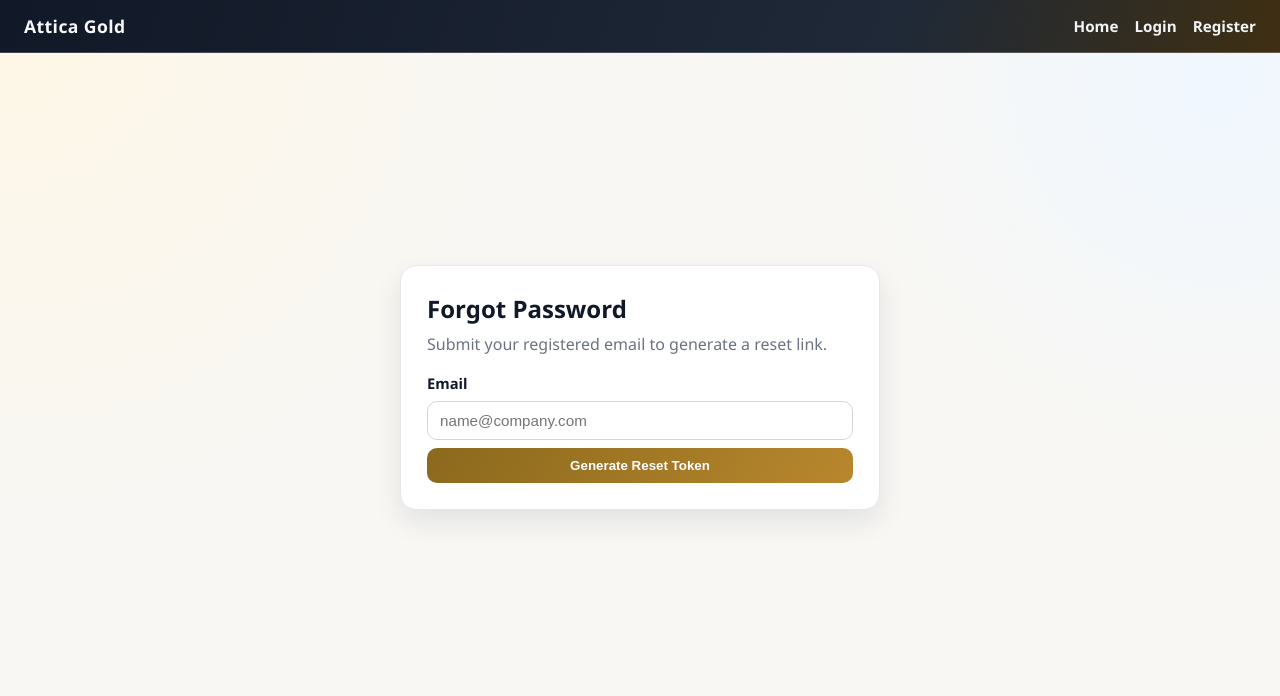
After one commit to Kaif0333/Attica-Gold-Project, a FastAPI app: template templates/forgot_password.html in a window 1280 px wide. The commit adds this page. Shown: the top 696 px of the page. Run offline with FastAPI, Linux system fonts and the light colour scheme; the template is opened without the code that fills it, so the values that code supplies are empty.

Commit message:
feat: enforce strong passwords and add secure reset-password workflow

```diff
--- a/app/main.py
+++ b/app/main.py
@@ -1,4 +1,4 @@
-from datetime import datetime
+from datetime import datetime, timedelta, timezone
 
 from fastapi import Depends, FastAPI, Form, Request
 from fastapi.responses import HTMLResponse, RedirectResponse
@@ -16,7 +16,13 @@ from app.migrations import run_migrations
 from app.models import Appointment, User
 from app.observability import configure_logging, request_logging_middleware
 from app.routers import api_v1, auth, health
-from app.security import hash_password, verify_password
+from app.security import (
+    generate_reset_token,
+    hash_password,
+    hash_reset_token,
+    validate_password_policy,
+    verify_password,
+)
 from app.settings import get_settings
 
 settings = get_settings()
@@ -221,23 +227,21 @@ def register(
             status_code=403,
         )
 
+    password_ok, password_error = validate_password_policy(password)
+    if not password_ok:
+        return templates.TemplateResponse(
+            request,
+            "register.html",
+            {"error": password_error, "csrf_token": get_or_create_csrf_token(request)},
+            status_code=400,
+        )
+
     existing_user = db.query(User).filter(User.email == email).first()
     if existing_user:
         return templates.TemplateResponse(
             request,
             "register.html",
             {"error": "Email already registered", "csrf_token": get_or_create_csrf_token(request)},
-            status_code=400,
-        )
-
-    if len(password) < 6:
-        return templates.TemplateResponse(
-            request,
-            "register.html",
-            {
-                "error": "Password must be at least 6 characters",
-                "csrf_token": get_or_create_csrf_token(request),
-            },
             status_code=400,
         )
 
@@ -305,6 +309,141 @@ def admin_dashboard(request: Request, db: Session = Depends(get_db)):
     )
 
 
+@app.get("/forgot-password", response_class=HTMLResponse)
+def forgot_password_page(request: Request):
+    if request.session.get("user_id"):
+        return RedirectResponse("/dashboard", status_code=303)
+    return templates.TemplateResponse(
+        request,
+        "forgot_password.html",
+        {"csrf_token": get_or_create_csrf_token(request), "flash": pop_flash(request)},
+    )
+
+
+@app.post("/forgot-password", response_class=HTMLResponse)
+def forgot_password(
+    request: Request,
+    email: str = Form(...),
+    csrf_token: str = Form(...),
+    db: Session = Depends(get_db),
+):
+    if not validate_csrf_token(request, csrf_token):
+        return templates.TemplateResponse(
+            request,
+            "forgot_password.html",
+            {
+                "error": "Invalid security token. Please refresh and try again.",
+                "csrf_token": get_or_create_csrf_token(request),
+            },
+            status_code=403,
+        )
+
+    message = "If the account exists, reset instructions have been generated."
+    reset_token = None
+    user = db.query(User).filter(User.email == email).first()
+    if user:
+        raw_token = generate_reset_token()
+        user.reset_token_hash = hash_reset_token(raw_token)
+        user.reset_token_expires_at = datetime.now(timezone.utc) + timedelta(
+            minutes=settings.reset_token_ttl_minutes
+        )
+        db.commit()
+        if settings.expose_reset_token_in_response:
+            reset_token = raw_token
+
+    return templates.TemplateResponse(
+        request,
+        "forgot_password.html",
+        {
+            "message": message,
+            "reset_token": reset_token,
+            "csrf_token": get_or_create_csrf_token(request),
+        },
+    )
+
+
+@app.get("/reset-password", response_class=HTMLResponse)
+def reset_password_page(request: Request, token: str = ""):
+    if request.session.get("user_id"):
+        return RedirectResponse("/dashboard", status_code=303)
+    return templates.TemplateResponse(
+        request,
+        "reset_password.html",
+        {"token": token, "csrf_token": get_or_create_csrf_token(request)},
+    )
+
+
+@app.post("/reset-password", response_class=HTMLResponse)
+def reset_password(
+    request: Request,
+    token: str = Form(...),
+    new_password: str = Form(...),
+    csrf_token: str = Form(...),
+    db: Session = Depends(get_db),
+):
+    if not validate_csrf_token(request, csrf_token):
+        return templates.TemplateResponse(
+            request,
+            "reset_password.html",
+            {
+                "error": "Invalid security token. Please refresh and try again.",
+                "token": token,
+                "csrf_token": get_or_create_csrf_token(request),
+            },
+            status_code=403,
+        )
+
+    password_ok, password_error = validate_password_policy(new_password)
+    if not password_ok:
+        return templates.TemplateResponse(
+            request,
+            "reset_password.html",
+            {
+                "error": password_error,
+                "token": token,
+                "csrf_token": get_or_create_csrf_token(request),
+            },
+            status_code=400,
+        )
+
+    token_hash = hash_reset_token(token)
+    user = db.query(User).filter(User.reset_token_hash == token_hash).first()
+    if not user or not user.reset_token_expires_at:
+        return templates.TemplateResponse(
+            request,
+            "reset_password.html",
+            {
+                "error": "Invalid or expired reset token.",
+                "token": token,
+                "csrf_token": get_or_create_csrf_token(request),
+            },
+            status_code=400,
+        )
+
+    now = datetime.now(timezone.utc)
+    expires_at = user.reset_token_expires_at
+    if expires_at.tzinfo is None:
+        expires_at = expires_at.replace(tzinfo=timezone.utc)
+    if expires_at < now:
+        return templates.TemplateResponse(
+            request,
+            "reset_password.html",
+            {
+                "error": "Invalid or expired reset token.",
+                "token": token,
+                "csrf_token": get_or_create_csrf_token(request),
+            },
+            status_code=400,
+        )
+
+    user.password = hash_password(new_password)
+    user.reset_token_hash = None
+    user.reset_token_expires_at = None
+    db.commit()
+    set_flash(request, "Password reset successful. Please login.", "success")
+    return RedirectResponse("/login", status_code=303)
+
+
 @app.post("/book-appointment")
 def book_appointment(
     request: Request,
--- a/app/models.py
+++ b/app/models.py
@@ -11,6 +11,8 @@ class User(Base):
     email = Column(String, unique=True, index=True, nullable=False)
     password = Column(String, nullable=False)
     role = Column(String, nullable=False, default="client")
+    reset_token_hash = Column(String, nullable=True)
+    reset_token_expires_at = Column(DateTime, nullable=True)
 
 
 class Appointment(Base):
--- /dev/null
+++ b/templates/forgot_password.html
@@ -0,0 +1,30 @@
+{% extends "base.html" %}
+{% block title %}Forgot Password | Attica Gold{% endblock %}
+{% block content %}
+<section class="auth-shell">
+    <div class="auth-card">
+        <h1>Forgot Password</h1>
+        <p>Submit your registered email to generate a reset link.</p>
+
+        {% if error %}
+        <div class="alert alert-error">{{ error }}</div>
+        {% endif %}
+        {% if message %}
+        <div class="alert alert-info">{{ message }}</div>
+        {% endif %}
+        {% if reset_token %}
+        <div class="alert alert-info">
+            Dev reset token: <code>{{ reset_token }}</code><br>
+            <a href="/reset-password?token={{ reset_token }}">Open reset page</a>
+        </div>
+        {% endif %}
+
+        <form method="post" action="/forgot-password" class="form-grid">
+            <input type="hidden" name="csrf_token" value="{{ csrf_token }}">
+            <label for="email">Email</label>
+            <input id="email" type="email" name="email" placeholder="name@company.com" required>
+            <button class="btn btn-primary" type="submit">Generate Reset Token</button>
+        </form>
+    </div>
+</section>
+{% endblock %}
--- a/templates/login.html
+++ b/templates/login.html
@@ -24,6 +24,9 @@
         <p class="auth-footer">
             New here? <a href="/register">Create an account</a>
         </p>
+        <p class="auth-footer">
+            <a href="/forgot-password">Forgot password?</a>
+        </p>
     </div>
 </section>
 {% endblock %}
```
Also changed, not shown: alembic/versions/20260222_0002_add_password_reset_columns.py (added, +41 -0 lines), app/routers/auth.py (+67 -1 lines), app/schemas.py (+15 -0 lines), app/security.py (+27 -0 lines), app/settings.py (+9 -0 lines), templates/reset_password.html (added, +24 -0 lines), tests/test_web_flow.py (+74 -9 lines), 1 other file.
